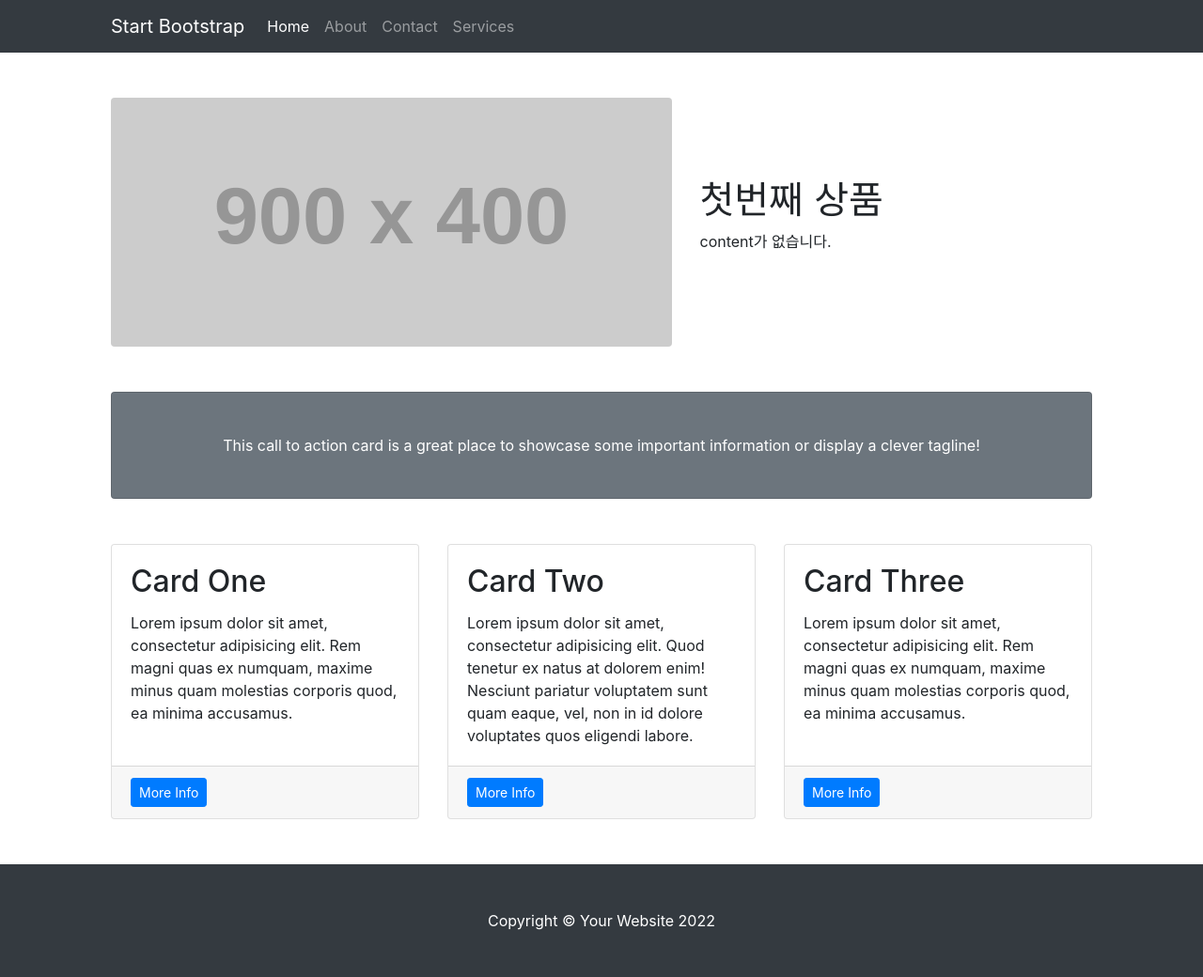
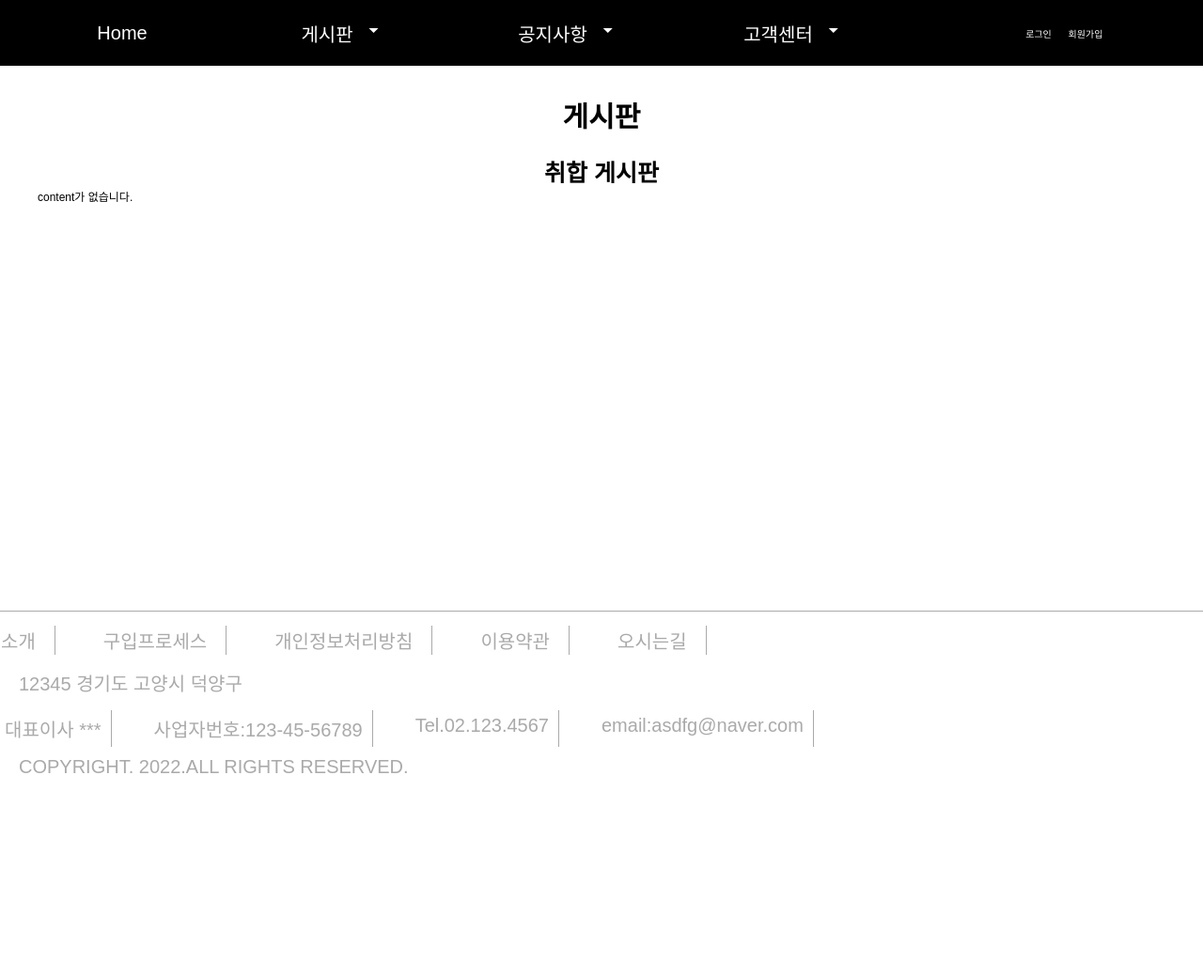
Before and after one commit to mocakosan/django_lec, a Django app: page /mysite/ in a window 1280 px wide. Shown: the whole page at 94% size. After the commit the page ends 823 px from the top, so only its background shows below. Run offline with Django 4.2, Linux system fonts and the light colour scheme; grey boxes labelled with a size stand in for pictures from a placeholder-image service; data that the repository does not hold is empty; parts of the project's set-up code (start-up, migrations or seed data) failed here and were passed over; some libraries are stand-ins or nearby versions.

Commit message:
2주차 django 개발시작

```diff
--- a/my_project/settings.py
+++ b/my_project/settings.py
@@ -9,7 +9,7 @@ https://docs.djangoproject.com/en/4.0/topics/settings/
 For the full list of settings and their values, see
 https://docs.djangoproject.com/en/4.0/ref/settings/
 """
-
+import os
 from pathlib import Path
 
 # Build paths inside the project like this: BASE_DIR / 'subdir'.
@@ -118,6 +118,8 @@ USE_TZ = True
 # https://docs.djangoproject.com/en/4.0/howto/static-files/
 
 STATIC_URL = 'static/'
+MEDIA_URL = '/media/'
+MEDIA_ROOT = os.path.join(BASE_DIR, 'media')
 STATICFILES_DIRS = [
     BASE_DIR/ 'static',
 ]
--- a/my_project/urls.py
+++ b/my_project/urls.py
@@ -15,6 +15,8 @@ Including another URLconf
 """
 from django.contrib import admin
 from django.urls import path, include
+from django.conf import settings
+from django.conf.urls.static import static
 
 
 urlpatterns = [
@@ -22,3 +24,4 @@ urlpatterns = [
     path('mysite/', include('mysite.urls')),
     path('', include('pages.urls')),
 ]
+urlpatterns += static(settings.MEDIA_URL, document_root=settings.MEDIA_ROOT)
--- a/mysite/models.py
+++ b/mysite/models.py
@@ -5,3 +5,4 @@ class Maincontent(models.Model):
     title = models.CharField(max_length=200)
     content = models.TextField()
     pub_date = models.DateTimeField('date published')
+    imgfile = models.ImageField(null=True, upload_to="media/", blank=True)
--- a/mysite/views.py
+++ b/mysite/views.py
@@ -6,4 +6,5 @@ from .models import Maincontent
 def index(request):
     content_list=Maincontent.objects.order_by('-pub_date')
     context = {'content_list': content_list}
+
     return render(request,'mysite/content_list.html', context)
--- a/static/style.css
+++ b/static/style.css
@@ -0,0 +1,324 @@
+/* 초기화 */
+html {overflow-y:scroll}
+body {margin:0;padding:0;font-size:0.75em;font-family:'Noto Sans KR', dotum, sans-serif;background:#fff}
+html, h1, h2, h3, h4, h5, h6, form, fieldset, img {margin:0;padding:0;border:0}
+h1, h2, h3, h4, h5, h6 {font-size:1em;font-family:'Noto Sans KR', dotum, sans-serif}
+article, aside, details, figcaption, figure, footer, header, hgroup, menu, nav, section {display:block}
+
+ul, dl,dt,dd {margin:0;padding:0;list-style:none}
+legend {position:absolute;margin:0;padding:0;font-size:0;line-height:0;text-indent:-9999em;overflow:hidden}
+label, input, button, select, img {vertical-align:middle;font-size:1em}
+input, button {margin:0;padding:0;font-family:'Noto Sans KR', dotum, sans-serif;font-size:1em}
+input[type="submit"] {cursor:pointer}
+button {cursor:pointer}
+
+textarea, select {font-family:'Noto Sans KR', dotum, sans-serif;font-size:1em}
+select {margin:0}
+p {margin:0;padding:0;word-break:break-all}
+hr {display:none}
+pre {overflow-x:scroll;font-size:1.1em}
+a {color:#000;text-decoration:none}
+
+*, :after, :before {
+  -webkit-box-sizing:border-box;
+  -moz-box-sizing:border-box;
+  box-sizing:border-box;
+}
+
+input[type=text],input[type=password], textarea {
+-webkit-transition:all 0.30s ease-in-out;
+-moz-transition:all 0.30s ease-in-out;
+-ms-transition:all 0.30s ease-in-out;
+-o-transition:all 0.30s ease-in-out;
+outline:none;
+}
+
+input[type=text]:focus,input[type=password]:focus, textarea:focus,select:focus {
+-webkit-box-shadow:0 0 5px #9ed4ff;
+-moz-box-shadow:0 0 5px #9ed4ff;
+box-shadow:0 0 5px #9ed4ff;
+border:1px solid #558ab7 !important;
+}
+
+.placeholdersjs {color:#aaa !important}
+
+.hd {
+  background-color: #000;
+}
+.header {
+  width: 100%;
+  max-width: 1200px;
+  margin: 0 auto;
+  position: relative;
+  display: flex;
+  flex-direction: row;
+  background-color: #000;
+
+}
+.header img {
+  width: 150px;
+  cursor: pointer;
+}
+
+.header ul {
+  display: flex;
+  flex-direction: row;
+  font-size: 20px;
+  color: #fff;
+  width: 900px;
+  align-items: center;
+  justify-content: space-between;
+
+}
+.header  ul > li {
+  position: relative;
+  width: calc(900px / 5);
+  text-align: center;
+
+  cursor: pointer;
+  padding:20px 0;
+}
+
+.header  ul > li > .material-icons {
+  margin:0 10px;
+
+}
+
+
+.header ul > li a {
+  color: #fff;
+}
+
+.header ul > li ul {
+  display: none;
+  position: absolute;
+  flex-direction: row;
+  width: calc(900px / 5);
+  border: 1px solid #000;
+  background-color: #000;
+  top: 60px;
+  z-index: 999;
+
+
+}
+.header ul> li:hover ul{
+  display: block;
+}
+.header ul> li:hover ul:hover{
+  display: block;
+}
+
+.header ul> li ul li {
+  text-align: center;
+  width: calc(900px / 5);
+  cursor: pointer;
+}
+
+.header ul> li ul li a {
+  color: #fff;
+  font-size: 25px;
+  margin: 0 auto;
+}
+.header .top_menu > ul {
+  display: flex;
+  flex-direction: row;
+  flex-wrap: wrap;
+  justify-content: flex-start;
+  width: 150px;
+  height: 100%;
+  position: absolute;
+  right: 10px;
+}
+.header .top_menu > ul >li {
+  color: #fff;
+  width: calc(150px/3);
+  font-size: 10px;
+  cursor: pointer;
+}
+body {
+  background-color: #fff;
+
+}
+.bd .img {
+    width:50px;
+    height:50px;
+}
+.bd .title {
+   display:flex;
+   flex-direction:row;
+}
+.bd .title h3 {
+    margin-right: 30px;
+
+}
+.bd .title h4 {
+    margin-right: 30px;
+    width:200px
+}
+
+.sec {
+  width: 100%;
+  max-width: 1200px;
+  margin: 0 auto;
+}
+.sec ul {
+  display: flex;
+  flex-direction: row;
+  flex-wrap: wrap;
+
+}
+.sec ul li{
+  margin-right: 20px;
+  margin-bottom: 40px;
+}
+.sec ul li h1 {
+  cursor: pointer;
+  font-size: 40px;
+}
+.sec ul li h2 {
+
+  font-size: 30px;
+}
+.sec ul li img  {
+  width: 380px;
+  cursor: pointer;
+}
+
+.swiper-container {
+  max-width: 1200px;
+  position: relative;
+  margin: auto;
+}
+
+.swiper-slide {
+  text-align:center;
+  display:flex; /* 내용을 중앙정렬 하기위해 flex 사용 */
+  align-items:center; /* 위아래 기준 중앙정렬 */
+  justify-content:center; /* 좌우 기준 중앙정렬 */
+}
+.swiper-slide img {
+  width: 1200px;
+  height: 600px;
+}
+.sec2 ul li {
+  margin-right: 50px;
+}
+.sec2 ul li .swiper-container {
+  max-width: 350px;
+  height: 350px;
+  position: relative;
+  margin: auto;
+}
+.sec2 ul li .swiper-container .swiper-slide {
+  text-align:center;
+  display:flex; /* 내용을 중앙정렬 하기위해 flex 사용 */
+  align-items:center; /* 위아래 기준 중앙정렬 */
+  justify-content:center; /* 좌우 기준 중앙정렬 */
+}
+.sec3 {
+  display: flex;
+  flex-direction: row;
+
+}
+.sec3 .box1 {
+  width: 600px;
+  height: 500px;
+}
+.sec3 .sec3_1 {
+  display: flex;
+  flex-direction: column;
+}
+.sec3 .sec3_1 .box2 img,
+.sec3 .sec3_1 .box3 img
+ {
+  width: 550px;
+  height: 250px;
+  margin-left: 50px;
+}
+.sec3 .sec3_1 .box2 img {
+  margin-bottom: 50px;
+}
+
+#to-top {
+  position: fixed;
+  bottom: 30px;
+  right: 30px;
+  z-index: 999;
+  width: 42px;
+  height: 42px;
+  background-color: #000;
+  color: #fff;
+  display: flex;
+  justify-content: center;
+  align-items: center;
+  cursor: pointer;
+}
+
+.bd {
+  width: 100%;
+  max-width: 1200px;
+  margin: 0 auto;
+  height: 500px;
+
+}
+.bd h1,
+.bd h2
+{
+
+  text-align: center;
+
+}
+.bd h1 {
+  margin-top: 30px;
+  font-size: 30px;
+
+}
+.bd h2 {
+  margin-top: 20px;
+  font-size: 25px;
+
+}
+
+.footer {
+  border-top: 1px solid #aaa;
+  margin:50px 0;
+}
+
+.footer .ft_1 ul {
+  display: flex;
+  flex-direction: row;
+  margin-top: 15px;
+}
+.footer .ft_1 ul li{
+  border-right: 1px solid #aaa;
+  margin-right: 50px;
+  font-size: 20px;
+  padding: 1px;
+  padding-right: 20px;
+  color: #aaa;
+}
+.footer .ft_1 p{
+  font-size: 20px;
+  color: #aaa;
+  margin: 15px 20px;
+}
+
+.footer .ft_02 ul {
+  display: flex;
+  flex-direction: row;
+  margin-top: 15px;
+}
+.footer .ft_02 ul li{
+  border-right: 1px solid #aaa;
+  margin-right: 40px;
+  font-size: 20px;
+  padding: 5px;
+  padding-right: 10px;
+  color: #aaa;
+  text-align: center;
+}
+.footer .ft_02 p{
+  font-size: 20px;
+  color: #aaa;
+  margin: 10px 20px;
+}
--- a/templates/mysite/content_list.html
+++ b/templates/mysite/content_list.html
@@ -2,91 +2,95 @@
 {% load static %}
 <html lang="ko">
 <head>
-        <meta charset="utf-8" />
-        <meta name="viewport" content="width=device-width, initial-scale=1, shrink-to-fit=no" />
-        <meta name="description" content="" />
-        <meta name="author" content="" />
-        <title>Small Business - Start Bootstrap Template</title>
-        <!-- Favicon-->
-        <link rel="icon" type="image/x-icon" href="assets/favicon.ico" />
-        <!-- Core theme CSS (includes Bootstrap)-->
+  <meta charset="UTF-8">
+  <meta http-equiv="X-UA-Compatible" content="IE=edge">
+  <meta name="viewport" content="width=device-width, initial-scale=1.0">
+
+
+
+
+  <link rel="stylesheet" href="https://fonts.googleapis.com/icon?family=Material+Icons">
+
+
+  <script defer src="https://cdnjs.cloudflare.com/ajax/libs/ScrollMagic/2.0.8/ScrollMagic.min.js"></script>
+  <script defer src="https://cdnjs.cloudflare.com/ajax/libs/gsap/3.5.1/gsap.min.js" integrity="sha512-IQLehpLoVS4fNzl7IfH8Iowfm5+RiMGtHykgZJl9AWMgqx0AmJ6cRWcB+GaGVtIsnC4voMfm8f2vwtY+6oPjpQ==" crossorigin="anonymous"></script>
+  <script defer src="https://cdnjs.cloudflare.com/ajax/libs/gsap/3.5.1/ScrollToPlugin.min.js" integrity="sha512-nTHzMQK7lwWt8nL4KF6DhwLHluv6dVq/hNnj2PBN0xMl2KaMm1PM02csx57mmToPAodHmPsipoERRNn4pG7f+Q==" crossorigin="anonymous"></script>
+
+
     <link rel="stylesheet" type="text/css" href="{% static 'style.css' %}">
-        <link rel="stylesheet" type="text/css" href="{% static 'bootstrap.min.css' %}"/>
-    </head>
-    <body>
-        <!-- Responsive navbar-->
-        <nav class="navbar navbar-expand-lg navbar-dark bg-dark">
-            <div class="container px-5">
-                <a class="navbar-brand" href="#!">Start Bootstrap</a>
-                <button class="navbar-toggler" type="button" data-bs-toggle="collapse" data-bs-target="#navbarSupportedContent" aria-controls="navbarSupportedContent" aria-expanded="false" aria-label="Toggle navigation"><span class="navbar-toggler-icon"></span></button>
-                <div class="collapse navbar-collapse" id="navbarSupportedContent">
-                    <ul class="navbar-nav ms-auto mb-2 mb-lg-0">
-                        <li class="nav-item"><a class="nav-link active" aria-current="page" href="#!">Home</a></li>
-                        <li class="nav-item"><a class="nav-link" href="#!">About</a></li>
-                        <li class="nav-item"><a class="nav-link" href="#!">Contact</a></li>
-                        <li class="nav-item"><a class="nav-link" href="#!">Services</a></li>
+
+  <title>Enjoy Gallery</title>
+
+  <div class="hd">
+    <div class="header">
+
+      <ul>
+        <li>Home
+        </li>
+        <li>게시판<div class="material-icons">
+          arrow_drop_down
+        </div>
+        </li>
+        <li>공지사항<div class="material-icons">
+          arrow_drop_down
+        </div>
+        </li>
+
+
+        <li>고객센터<div class="material-icons">
+          arrow_drop_down
+        </div>
+        </li>
+      </ul>
+      <div class="top_menu">
+        <ul>
+          <li>로그인</li>
+          <li>회원가입</li>
         </ul>
       </div>
     </div>
-        </nav>
-        <!-- Page Content-->
-        <div class="container px-4 px-lg-5">
-            <!-- Heading Row-->
-            <div class="row gx-4 gx-lg-5 align-items-center my-5">
-                <div class="col-lg-7"><img class="img-fluid rounded mb-4 mb-lg-0" src="https://dummyimage.com/900x400/dee2e6/6c757d.jpg" alt="..." /></div>
-                <div class="col-lg-5">
-                    <h1 class="font-weight-light">첫번째 상품</h1>
+  </div>
+</head>
+<body>
+  <div class="bd">
+    <h1>게시판</h1>
+    <h2>취합 게시판</h2>
        {% if content_list %}
           {% for content in content_list %}
             <hr/>
+
+            <img src="{{ content.imgfile.url }}" alt="">
+
+            <div class="title">
               <h3><a href="/misite/{{ content.id }}">{{ content.title }}</a> </h3>
-                            <h5>{{ content.content }}</h5>
+              <h4>{{ content.content }}</h4>
+              <h5>{{ content.pub_date }}</h5>
+            </div>
           {% endfor %}
       {% else %}
         <p>content가 없습니다.</p>
       {% endif %}
+
   </div>
+  </body>
+  <div class="footer">
+    <div class="ft_1">
+      <ul>
+        <li>소개</li>
+        <li>구입프로세스</li>
+        <li>개인정보처리방침</li>
+        <li>이용약관</li>
+        <li>오시는길</li>
+      </ul>
+      <p>12345 경기도 고양시 덕양구</p>
     </div>
-            <!-- Call to Action-->
-            <div class="card text-white bg-secondary my-5 py-4 text-center">
-                <div class="card-body"><p class="text-white m-0">This call to action card is a great place to showcase some important information or display a clever tagline!</p></div>
+    <div class="ft_02">
+      <ul>
+        <li>대표이사 ***</li>
+        <li>사업자번호:123-45-56789</li>
+        <li>Tel.02.123.4567</li>
+        <li>email:asdfg@naver.com</li>
+      </ul>
+      <p>COPYRIGHT. 2022.ALL RIGHTS RESERVED.</p>
     </div>
-            <!-- Content Row-->
-            <div class="row gx-4 gx-lg-5">
-                <div class="col-md-4 mb-5">
-                    <div class="card h-100">
-                        <div class="card-body">
-                            <h2 class="card-title">Card One</h2>
-                            <p class="card-text">Lorem ipsum dolor sit amet, consectetur adipisicing elit. Rem magni quas ex numquam, maxime minus quam molestias corporis quod, ea minima accusamus.</p>
-                        </div>
-                        <div class="card-footer"><a class="btn btn-primary btn-sm" href="#!">More Info</a></div>
-                    </div>
-                </div>
-                <div class="col-md-4 mb-5">
-                    <div class="card h-100">
-                        <div class="card-body">
-                            <h2 class="card-title">Card Two</h2>
-                            <p class="card-text">Lorem ipsum dolor sit amet, consectetur adipisicing elit. Quod tenetur ex natus at dolorem enim! Nesciunt pariatur voluptatem sunt quam eaque, vel, non in id dolore voluptates quos eligendi labore.</p>
-                        </div>
-                        <div class="card-footer"><a class="btn btn-primary btn-sm" href="#!">More Info</a></div>
-                    </div>
-                </div>
-                <div class="col-md-4 mb-5">
-                    <div class="card h-100">
-                        <div class="card-body">
-                            <h2 class="card-title">Card Three</h2>
-                            <p class="card-text">Lorem ipsum dolor sit amet, consectetur adipisicing elit. Rem magni quas ex numquam, maxime minus quam molestias corporis quod, ea minima accusamus.</p>
-                        </div>
-                        <div class="card-footer"><a class="btn btn-primary btn-sm" href="#!">More Info</a></div>
-                    </div>
-                </div>
-            </div>
-        </div>
-        <!-- Footer-->
-        <footer class="py-5 bg-dark">
-            <div class="container px-4 px-lg-5"><p class="m-0 text-center text-white">Copyright &copy; Your Website 2022</p></div>
-        </footer>
-
-
-    </body>
 </html>
```
Also changed, not shown: media/media/가로21200.jpeg (added), media/media/가로280.png (added), media/가로21200.jpeg (added). Lines whose indentation alone changed are shown as unchanged.
